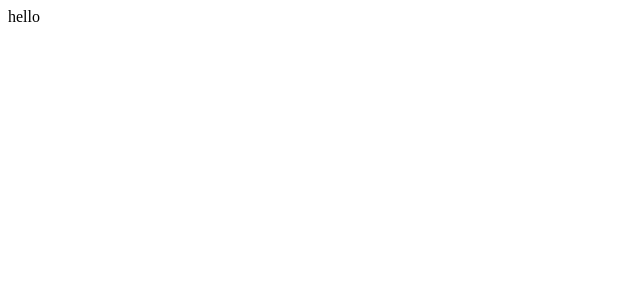
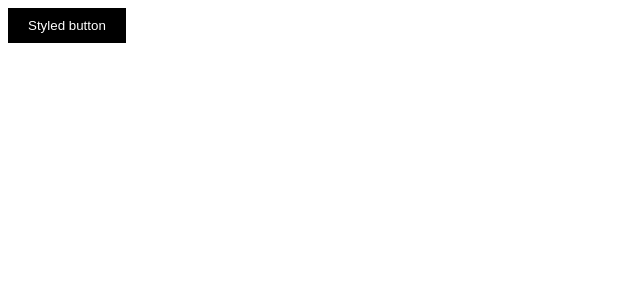
Before and after one commit to bhavnisharora/Dice-Game, a React (Vite) app: page / in a window 1280 px wide. Shown: the top 300 px of the page, without its empty margins (0-640 px from the left). Built offline with nearby package versions, Linux system fonts and the light colour scheme.

Commit message:
styled-components-setup

```diff
--- a/package.json
+++ b/package.json
@@ -11,7 +11,8 @@
   },
   "dependencies": {
     "react": "^18.2.0",
-    "react-dom": "^18.2.0"
+    "react-dom": "^18.2.0",
+    "styled-components": "^6.1.11"
   },
   "devDependencies": {
     "@types/react": "^18.2.66",
@@ -22,5 +23,8 @@
     "eslint-plugin-react-hooks": "^4.6.0",
     "eslint-plugin-react-refresh": "^0.4.6",
     "vite": "^5.2.0"
+  },
+  "resolutions": {
+    "styled-components": "^5"
   }
 }
--- a/src/App.jsx
+++ b/src/App.jsx
@@ -1,11 +1,18 @@
 import React from 'react'
+import styled from 'styled-components'
 
+const Button = styled.button`
+background-color: black;
+color: white;
+padding: 10px 20px;
+border: none;
+`;
 
 function App() {
 
   return (
     <>
-      hello
+      <Button>Styled button</Button>
     </>
   )
 }
```
Also changed, not shown: 1 other file (tests, documents, lock files or other folders).
